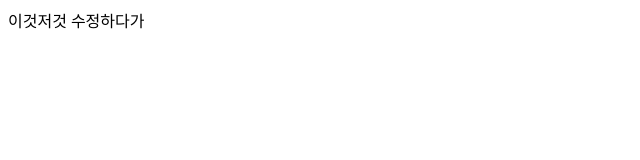
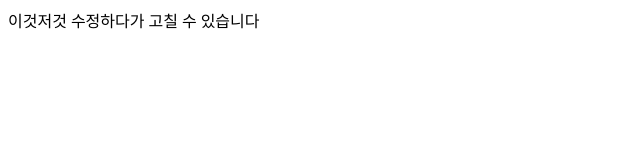
Before and after one commit to KIT-202403-gitt/test, a plain HTML site: page park.html in a window 1280 px wide. Shown: the whole page, without its empty margins (0-640 px from the left). Drawn offline with Linux system fonts and the light colour scheme.

Commit message:
Update park.html

```diff
--- a/park.html
+++ b/park.html
@@ -7,5 +7,6 @@
 </head>
 <body>
     이것저것 수정하다가
+    고칠 수 있습니다
 </body>
 </html>
```
